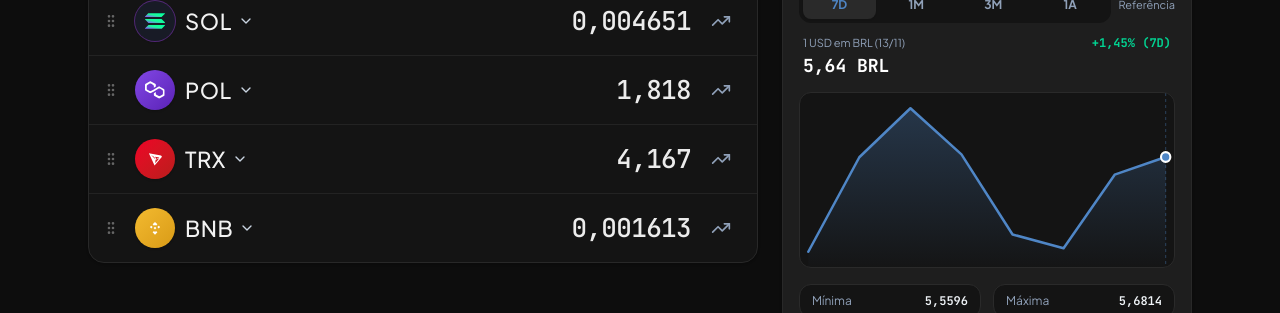
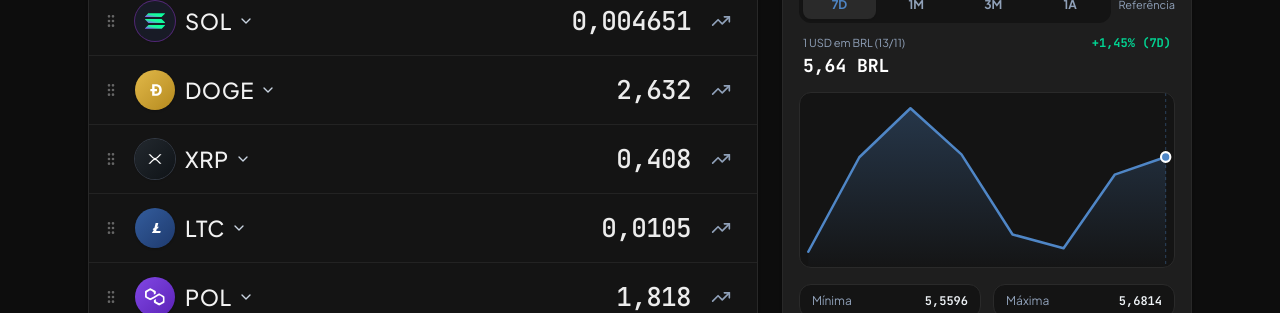
Before and after one commit to RODRIGOSMJ/CONVERSOR-DE-MOEDAS, a React (Vite) app: page / in a window 1280 px wide. Shown: the part 474-787 px from the top of the page. Built offline with nearby package versions, Linux system fonts and the light colour scheme; no server answers.

Commit message:
feat: add support for DOGE, XRP, and LTC
Integrated Dogecoin, XRP, and Litecoin into the currency list, badge UI, and real-time price fetching. Updated the persistent storage version to trigger a state migration.

```diff
--- a/src/App.tsx
+++ b/src/App.tsx
@@ -34,7 +34,7 @@ import {
 import { useOnlineStatus } from './hooks/useOnlineStatus';
 import { usePWAInstall } from './hooks/usePWAInstall';
 
-const STORAGE_KEY = 'conversor_plus_state_v6';
+const STORAGE_KEY = 'conversor_plus_state_v7';
 
 interface PersistedState {
   selectedCodes?: string[];
@@ -63,11 +63,16 @@ function loadPersistedState(): PersistedState {
 export default function App() {
   const initialSaved = useMemo(() => loadPersistedState(), []);
 
-  const [selectedCodes, setSelectedCodes] = useState<string[]>(() =>
-    Array.isArray(initialSaved.selectedCodes) && initialSaved.selectedCodes.length >= 2
-      ? initialSaved.selectedCodes
-      : DEFAULT_SELECTED_CODES
-  );
+  const [selectedCodes, setSelectedCodes] = useState<string[]>(() => {
+    if (Array.isArray(initialSaved.selectedCodes) && initialSaved.selectedCodes.length >= 2) {
+      const list = [...initialSaved.selectedCodes];
+      ['DOGE', 'XRP', 'LTC'].forEach((c) => {
+        if (!list.includes(c)) list.push(c);
+      });
+      return list;
+    }
+    return DEFAULT_SELECTED_CODES;
+  });
   const [activeCode, setActiveCode] = useState<string>(() => {
     const list =
       Array.isArray(initialSaved.selectedCodes) && initialSaved.selectedCodes.length >= 2
@@ -254,6 +259,9 @@ export default function App() {
             'BTCUSDT',
             'ETHUSDT',
             'SOLUSDT',
+            'DOGEUSDT',
+            'XRPUSDT',
+            'LTCUSDT',
             'POLUSDT',
             'TRXUSDT',
             'BNBUSDT',
@@ -273,6 +281,9 @@ export default function App() {
                 if (item.symbol === 'BTCUSDT') nextRates.BTC = 1 / p;
                 else if (item.symbol === 'ETHUSDT') nextRates.ETH = 1 / p;
                 else if (item.symbol === 'SOLUSDT') nextRates.SOL = 1 / p;
+                else if (item.symbol === 'DOGEUSDT') nextRates.DOGE = 1 / p;
+                else if (item.symbol === 'XRPUSDT') nextRates.XRP = 1 / p;
+                else if (item.symbol === 'LTCUSDT') nextRates.LTC = 1 / p;
                 else if (item.symbol === 'POLUSDT') nextRates.POL = 1 / p;
                 else if (item.symbol === 'TRXUSDT') nextRates.TRX = 1 / p;
                 else if (item.symbol === 'BNBUSDT') nextRates.BNB = 1 / p;
@@ -287,7 +298,7 @@ export default function App() {
 
         try {
           const cgRes = await fetch(
-            `https://api.coingecko.com/api/v3/simple/price?ids=bitcoin,ethereum,solana,polygon-ecosystem-token,matic-network,tron,binancecoin&vs_currencies=usd&t=${Date.now()}`,
+            `https://api.coingecko.com/api/v3/simple/price?ids=bitcoin,ethereum,solana,dogecoin,ripple,litecoin,polygon-ecosystem-token,matic-network,tron,binancecoin&vs_currencies=usd&t=${Date.now()}`,
             { cache: 'no-store' }
           );
           if (cgRes.ok) {
@@ -295,6 +306,9 @@ export default function App() {
             if (cryptoData.bitcoin?.usd) nextRates.BTC = 1 / cryptoData.bitcoin.usd;
             if (cryptoData.ethereum?.usd) nextRates.ETH = 1 / cryptoData.ethereum.usd;
             if (cryptoData.solana?.usd) nextRates.SOL = 1 / cryptoData.solana.usd;
+            if (cryptoData.dogecoin?.usd) nextRates.DOGE = 1 / cryptoData.dogecoin.usd;
+            if (cryptoData.ripple?.usd) nextRates.XRP = 1 / cryptoData.ripple.usd;
+            if (cryptoData.litecoin?.usd) nextRates.LTC = 1 / cryptoData.litecoin.usd;
             const polPrice =
               cryptoData['polygon-ecosystem-token']?.usd || cryptoData['matic-network']?.usd;
             if (polPrice) nextRates.POL = 1 / polPrice;
--- a/src/components/CurrencyBadge.tsx
+++ b/src/components/CurrencyBadge.tsx
@@ -214,6 +214,30 @@ export const CurrencyBadge: React.FC<CurrencyBadgeProps> = ({ info, size = 'md'
             </svg>
           </div>
         );
+      case 'doge':
+        return (
+          <div className={`${cryptoSize} rounded-full bg-gradient-to-br from-[#e2b949] to-[#b58a1c] flex items-center justify-center shadow-sm shrink-0`}>
+            <svg viewBox="0 0 32 32" className={`${iconClass} fill-white`} aria-hidden="true">
+              <path d="M12.2 8.2h5.1c4.6 0 7.7 2.8 7.7 7.8s-3.1 7.8-7.7 7.8h-5.1v-6.3H9.8v-2.8h2.4V8.2zm3.2 2.9v3.6h3.2v2.8h-3.2v3.4h1.9c2.7 0 4.4-1.7 4.4-4.9s-1.7-4.9-4.4-4.9h-1.9z" />
+            </svg>
+          </div>
+        );
+      case 'xrp':
+        return (
+          <div className={`${cryptoSize} rounded-full bg-gradient-to-br from-[#23292f] to-[#0f1317] ring-1 ring-slate-500/40 flex items-center justify-center shadow-sm shrink-0`}>
+            <svg viewBox="0 0 32 32" className="w-5 h-5 fill-white" aria-hidden="true">
+              <path d="M23.6 8.5h2.9l-6.1 6c-2.4 2.3-6.3 2.3-8.7 0l-6.1-6h2.9l4.7 4.6c1.6 1.5 4.1 1.5 5.7 0l4.7-4.6zm-15.2 15H5.5l6.1-6c2.4-2.3 6.3-2.3 8.7 0l6.1 6h-2.9l-4.7-4.6c-1.6-1.5-4.1-1.5-5.7 0l-4.7 4.6z" />
+            </svg>
+          </div>
+        );
+      case 'ltc':
+        return (
+          <div className={`${cryptoSize} rounded-full bg-gradient-to-br from-[#345d9d] to-[#1e3a6e] flex items-center justify-center shadow-sm shrink-0`}>
+            <svg viewBox="0 0 32 32" className="w-5 h-5 fill-white" aria-hidden="true">
+              <path d="M14.3 18.6l-1.9.7.7-2.6 1.9-.7 2.1-8h4.2l-1.7 6.4 2.1-.8-.7 2.6-2.1.8-1 3.7h7.3l-.9 3.3H10.9l3.4-5.4z" />
+            </svg>
+          </div>
+        );
       case 'pol':
         return (
           <div className={`${cryptoSize} rounded-full bg-gradient-to-br from-[#8247e5] to-[#5b21b6] flex items-center justify-center shadow-sm shrink-0`}>
--- a/src/components/Modals.tsx
+++ b/src/components/Modals.tsx
@@ -61,7 +61,7 @@ export const AddCurrencyModal: React.FC<AddCurrencyModalProps> = ({
             type="text"
             value={query}
             onChange={(e) => setQuery(e.target.value)}
-            placeholder="Buscar moeda (USD, BRL, BTC, ETH, SOL, POL, TRX, BNB...)"
+            placeholder="Buscar moeda (USD, BRL, BTC, ETH, SOL, DOGE, XRP, LTC...)"
             autoFocus
             className="w-full px-3.5 py-2.5 text-sm rounded-xl bg-slate-100 dark:bg-[#141414] border border-slate-300 dark:border-[#333333] focus:outline-none focus:border-[#4f86c6] text-slate-900 dark:text-white"
           />
--- a/src/data/currencies.ts
+++ b/src/data/currencies.ts
@@ -3,7 +3,7 @@ export interface CurrencyInfo {
   name: string;
   symbol: string;
   country?: string;
-  crypto?: 'btc' | 'eth' | 'sol' | 'pol' | 'trx' | 'bnb';
+  crypto?: 'btc' | 'eth' | 'sol' | 'doge' | 'xrp' | 'ltc' | 'pol' | 'trx' | 'bnb';
   coingeckoId?: string;
   decimals: number;
 }
@@ -26,6 +26,9 @@ export const ALL_CURRENCIES: CurrencyInfo[] = [
   { code: 'BTC', name: 'Bitcoin', symbol: '₿', crypto: 'btc', coingeckoId: 'bitcoin', decimals: 6 },
   { code: 'ETH', name: 'Ethereum', symbol: 'Ξ', crypto: 'eth', coingeckoId: 'ethereum', decimals: 5 },
   { code: 'SOL', name: 'Solana', symbol: '◎', crypto: 'sol', coingeckoId: 'solana', decimals: 4 },
+  { code: 'DOGE', name: 'Dogecoin', symbol: 'Ð', crypto: 'doge', coingeckoId: 'dogecoin', decimals: 3 },
+  { code: 'XRP', name: 'XRP', symbol: '✕', crypto: 'xrp', coingeckoId: 'ripple', decimals: 3 },
+  { code: 'LTC', name: 'Litecoin', symbol: 'Ł', crypto: 'ltc', coingeckoId: 'litecoin', decimals: 4 },
   { code: 'POL', name: 'Polygon', symbol: '⬡', crypto: 'pol', coingeckoId: 'polygon-ecosystem-token', decimals: 3 },
   { code: 'TRX', name: 'TRON', symbol: '◈', crypto: 'trx', coingeckoId: 'tron', decimals: 3 },
   { code: 'BNB', name: 'BNB Chain', symbol: '❖', crypto: 'bnb', coingeckoId: 'binancecoin', decimals: 4 },
@@ -35,7 +38,20 @@ export const CURRENCY_MAP: Record<string, CurrencyInfo> = Object.fromEntries(
   ALL_CURRENCIES.map((c) => [c.code, c])
 );
 
-export const DEFAULT_SELECTED_CODES = ['USD', 'BRL', 'EUR', 'BTC', 'ETH', 'SOL', 'POL', 'TRX', 'BNB'];
+export const DEFAULT_SELECTED_CODES = [
+  'USD',
+  'BRL',
+  'EUR',
+  'BTC',
+  'ETH',
+  'SOL',
+  'DOGE',
+  'XRP',
+  'LTC',
+  'POL',
+  'TRX',
+  'BNB',
+];
 
 export const DEFAULT_RATES_USD: Record<string, number> = {
   USD: 1,
@@ -55,6 +71,9 @@ export const DEFAULT_RATES_USD: Record<string, number> = {
   BTC: 1 / 89500,
   ETH: 1 / 3150,
   SOL: 1 / 215,
+  DOGE: 1 / 0.38,
+  XRP: 1 / 2.45,
+  LTC: 1 / 95.0,
   POL: 1 / 0.55,
   TRX: 1 / 0.24,
   BNB: 1 / 620,
```
Also changed, not shown: 1 other file (tests, documents, lock files or other folders).
